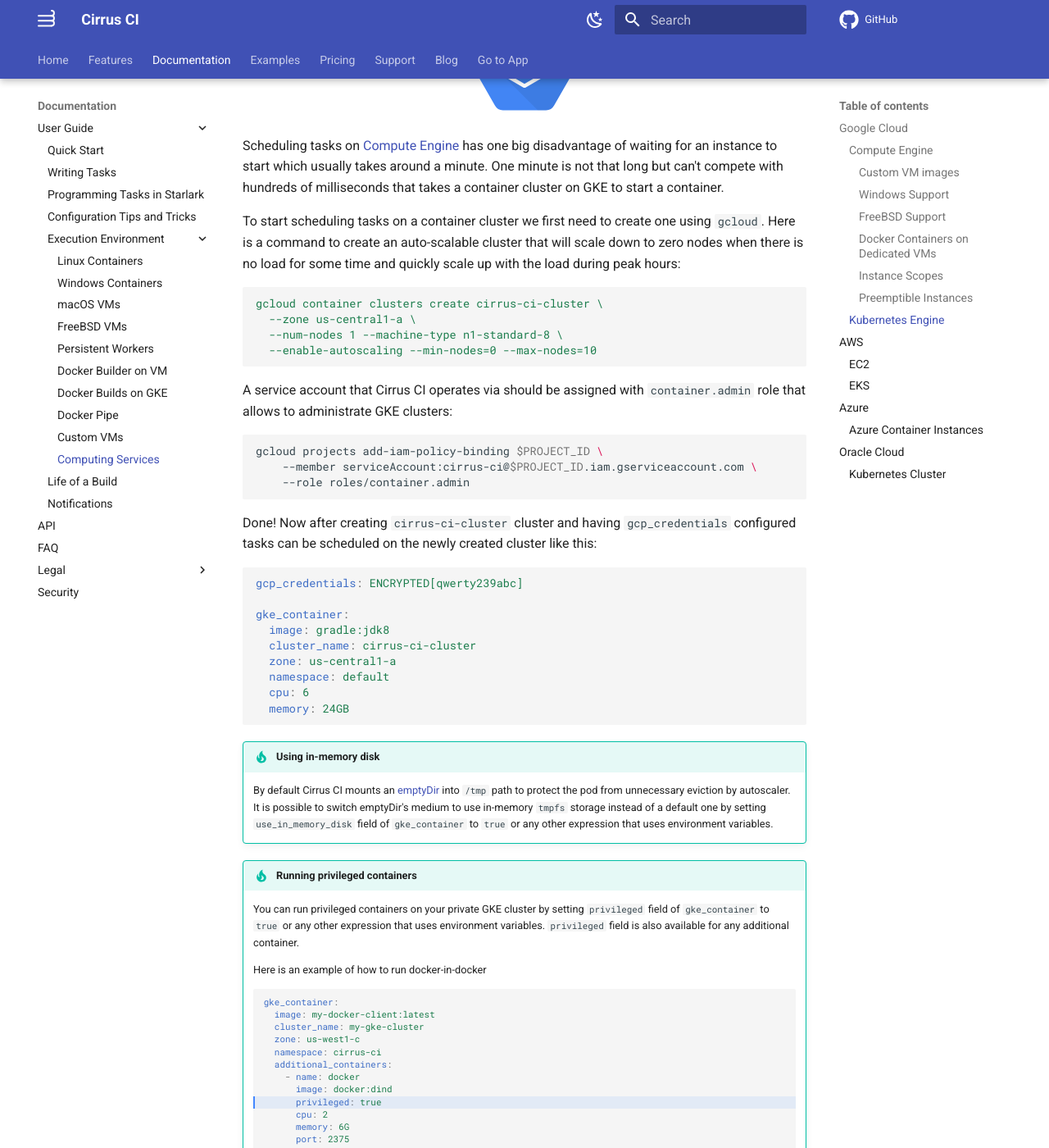
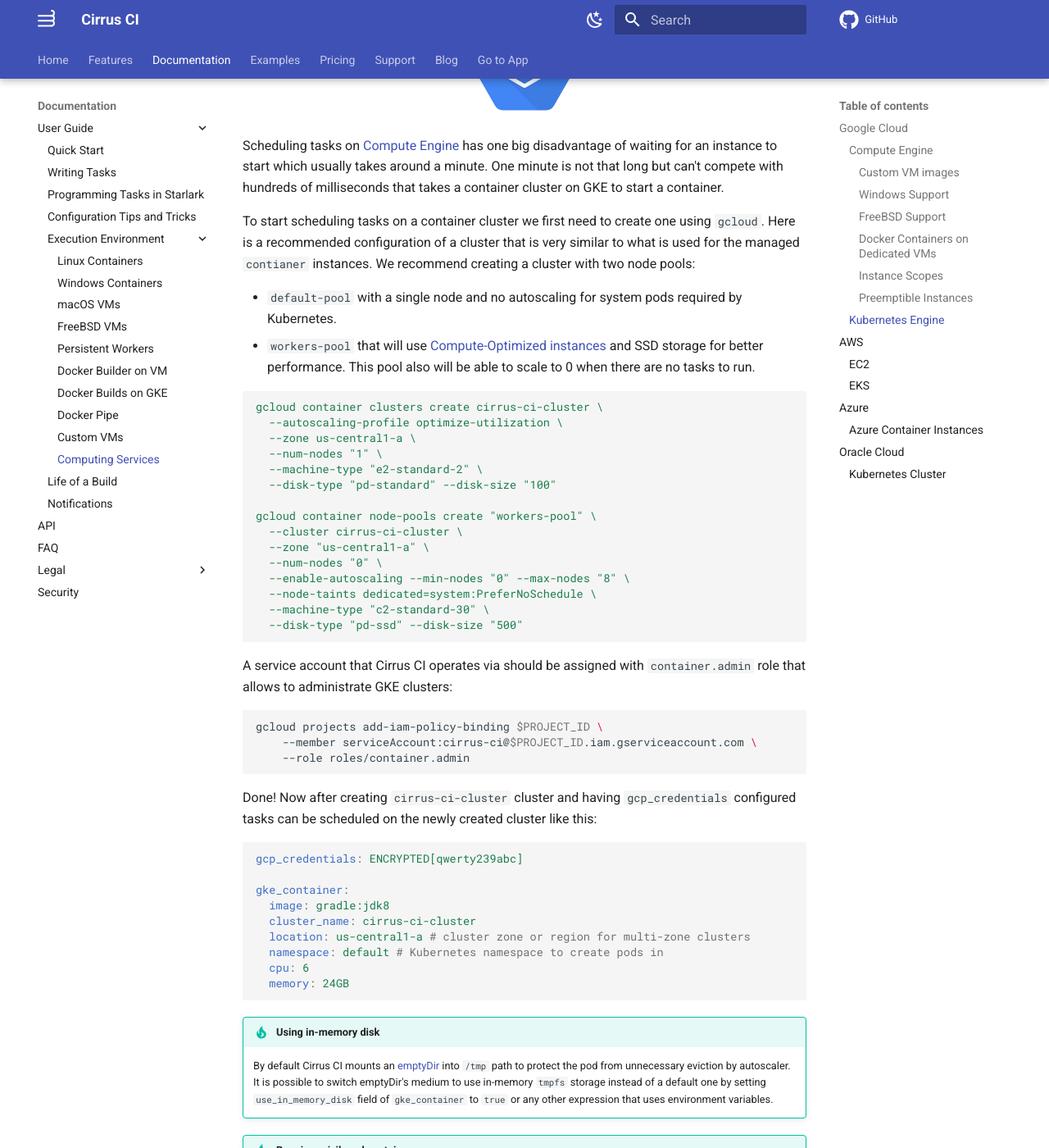
Before and after one commit to cirruslabs/cirrus-ci-docs, an MkDocs documentation site: the page built from docs/guide/supported-computing-services.md, in a window 1280 px wide and 1400 px high, scrolled down 6864 px. Shown: the whole window at 82% size. Built offline with MkDocs 1.6.1 and Material for MkDocs 9.7.7, drawn with Linux system fonts in a browser that asks for light colours; emoji names are drawn with the system emoji font; comment, search, counter and statistics services are not loaded.

Commit message:
Better configuration for a GKE cluster (#875)
* Better configuration for a GKE cluster

* Fixed lint and spelling issues

* Added taints

````diff
--- a/docs/guide/supported-computing-services.md
+++ b/docs/guide/supported-computing-services.md
@@ -333,15 +333,29 @@ Scheduling tasks on [Compute Engine](#google-compute-engine) has one big disadva
 start which usually takes around a minute. One minute is not that long but can't compete with hundreds of milliseconds
 that takes a container cluster on GKE to start a container.
 
-To start scheduling tasks on a container cluster we first need to create one using `gcloud`. Here is a command to create
-an auto-scalable cluster that will scale down to zero nodes when there is no load for some time and quickly scale up with
-the load during peak hours:
+To start scheduling tasks on a container cluster we first need to create one using `gcloud`. Here is a recommended configuration
+of a cluster that is very similar to what is used for the managed `contianer` instances. We recommend creating a cluster with two node pools:
+
+* `default-pool` with a single node and no autoscaling for system pods required by Kubernetes.
+* `workers-pool` that will use [Compute-Optimized instances](https://cloud.google.com/compute/docs/machine-types#compute-optimized_machine_type_family)
+  and SSD storage for better performance. This pool also will be able to scale to 0 when there are no tasks to run.
 
 ```yaml
 gcloud container clusters create cirrus-ci-cluster \
+  --autoscaling-profile optimize-utilization \
   --zone us-central1-a \
-  --num-nodes 1 --machine-type n1-standard-8 \
-  --enable-autoscaling --min-nodes=0 --max-nodes=10
+  --num-nodes "1" \
+  --machine-type "e2-standard-2" \
+  --disk-type "pd-standard" --disk-size "100"
+
+gcloud container node-pools create "workers-pool" \
+  --cluster cirrus-ci-cluster \
+  --zone "us-central1-a" \
+  --num-nodes "0" \
+  --enable-autoscaling --min-nodes "0" --max-nodes "8" \
+  --node-taints dedicated=system:PreferNoSchedule \
+  --machine-type "c2-standard-30" \
+  --disk-type "pd-ssd" --disk-size "500"
 ```
 
 A service account that Cirrus CI operates via should be assigned with `container.admin` role that allows to administrate GKE clusters:
@@ -361,8 +375,8 @@ gcp_credentials: ENCRYPTED[qwerty239abc]
 gke_container:
   image: gradle:jdk8
   cluster_name: cirrus-ci-cluster
-  zone: us-central1-a
-  namespace: default
+  location: us-central1-a # cluster zone or region for multi-zone clusters
+  namespace: default # Kubernetes namespace to create pods in
   cpu: 6
   memory: 24GB
 ```
@@ -383,7 +397,7 @@ gke_container:
     gke_container:
       image: my-docker-client:latest
       cluster_name: my-gke-cluster
-      zone: us-west1-c
+      location: us-west1-c
       namespace: cirrus-ci
       additional_containers:
         - name: docker
````
Also changed, not shown: 1 other file.
